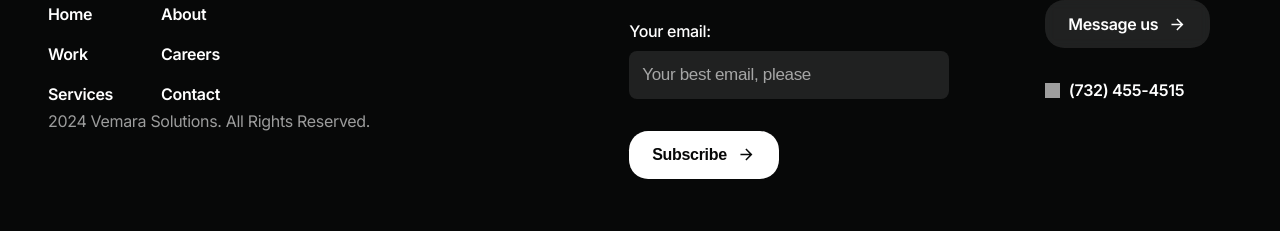
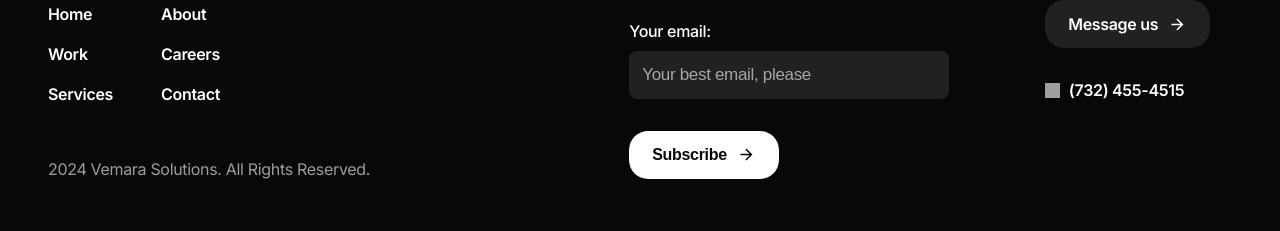
Before and after one commit to masonomara-vs/vemara-solutions-website-frontend, a Next.js app: page /contact in a window 1280 px wide. Shown: the part 2001-2232 px from the top of the page. Built offline with nearby package versions, Linux system fonts and the light colour scheme; grey boxes are pictures that could not be loaded.

Commit message:
fixed policy spacing

```diff
--- a/src/pages/contact/index.tsx
+++ b/src/pages/contact/index.tsx
@@ -4,7 +4,7 @@ import Navbar from "@/components/Navbar";
 import LinkCard from "@/components/LinkCard";
 import Image from "next/image";
 
-const ContactIndex = ({}) => {
+const ContactIndex = ({ }) => {
   return (
     <div>
       <Navbar firstTitle="Home" firstLink="/" secondTitle="Contact Us" />
@@ -87,7 +87,7 @@ const ContactIndex = ({}) => {
           <h1>Vemara Solutions Offices</h1>
           <div className={styles.officeImage}>
             <Image
-            //cant get this working
+              //cant get this working
               src={`/logo.png`}
               alt="Vemara Solutions"
               fill
--- a/src/styles/Footer.module.css
+++ b/src/styles/Footer.module.css
@@ -136,6 +136,10 @@
   margin-top: 48px;
   margin-bottom: 8px;
 }
+.policyLinkWrapper {
+  margin-top: 48px;
+  margin-bottom: 8px;
+}
 .policyDivider {
   width: 1.5px;
   height: 20px;
--- a/src/styles/Navbar.module.css
+++ b/src/styles/Navbar.module.css
@@ -516,6 +516,10 @@
   margin-top: 48px;
   margin-bottom: 8px;
 }
+.policyLinkWrapper {
+  margin-top: 48px;
+  margin-bottom: 8px;
+}
 .policyDivider {
   width: 1.5px;
   height: 20px;
```
